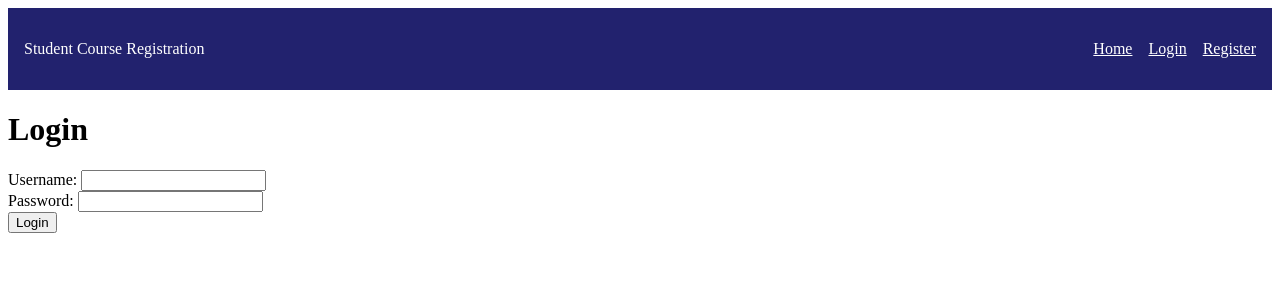
After one commit to siraw21/Student-Course-Registration, a Flask app: page /login in a window 1280 px wide. The commit adds this page. Shown: the top 300 px of the page. Run offline with Flask 3, Linux system fonts and the light colour scheme.

Commit message:
Add session based auth

```diff
--- a/app.py
+++ b/app.py
@@ -1,13 +1,16 @@
-from flask import Flask, render_template, request, redirect, url_for, jsonify
+from flask import Flask, render_template, request, redirect, url_for, session
 from flask_sqlalchemy import SQLAlchemy
 from flask_migrate import Migrate
 from sqlalchemy.sql import func
+from werkzeug.security import generate_password_hash, check_password_hash
 
 # Create Flask Instance
 app = Flask(__name__)
 
 # Connection String
 app.config['SQLALCHEMY_DATABASE_URI'] = 'mysql+mysqlconnector://root:root@localhost/course_registration_db'
+app.config['SQLALCHEMY_TRACK_MODIFICATIONS'] = False
+app.secret_key = 'first_secret_key'
 
 # Create SQLALchemy instance
 db = SQLAlchemy(app)
@@ -18,10 +21,17 @@ migrate = Migrate(app, db)
 # Create Models
 class User(db.Model):
      id = db.Column(db.Integer, primary_key=True)
-     name = db.Column(db.String(100), nullable=False)
-     role = db.Column(db.String(100), nullable=False)
+     username = db.Column(db.String(100), nullable=False)
+     role = db.Column(db.String(100), nullable=False, default="student")
+     password_hash = db.Column(db.String(255), nullable=False)
 
      created_At = db.Column(db.DateTime, server_default=func.now())
+
+     def set_password(self, password):
+        self.password_hash = generate_password_hash(password)
+
+     def check_password(self, password):
+        return check_password_hash(self.password_hash, password)
 
      def __repr__(self):
        return f"Name : {self.name}, Role: {self.role}"
@@ -63,13 +73,76 @@ class Enrollment(db.Model):
 def home():
   return render_template('index.html')
 
-@app.route("/student")
-def student():
-   return render_template('student_dashboard.html')
 
-@app.route("/admin")
-def admin():
-   return render_template('admin_dashboard.html')
+
+# Auth routes
+@app.route("/login", methods=["GET","POST"])
+def login():
+   if request.method == "GET":
+       return render_template('login.html')
+   elif request.method == "POST":
+      username = request.form.get('username')
+      password = request.form.get('password')
+
+      user = User.query.filter_by(username = username).first()
+
+      if user and user.check_password(password):
+            session['username'] = username
+            session['role'] = user.role
+            return redirect(url_for('dashboard'))
+      else:
+         return render_template('index.html', error = "sth wrong")
+
+@app.route("/register", methods=["GET","POST"])
+def register():
+   if request.method == "GET":
+      return render_template('register.html')
+   elif request.method == "POST":
+      username = request.form.get('username')
+      password = request.form.get('password')
+      role = "student"
+
+      user = User.query.filter_by(username = username).first()
+      if user and user.check_password(password):
+            return render_template("index.html", error = "User already exits")
+      else:
+
+          new_user = User(username = username)
+          new_user.set_password(password)
+
+          db.session.add(new_user)
+          db.session.commit()
+          session['username'] = username
+          session['role'] = role
+          return redirect(url_for('dashboard'))
+
+@app.route("/create_admin")
+def create_admin():
+    new_user = User(username = "admin", role = "admin")
+    new_user.set_password("admin123")
+
+    db.session.add(new_user)
+    db.session.commit()
+    session['username'] = "admin"
+    session['role'] = "admin"
+    return redirect(url_for('dashboard'))
+
+@app.route("/dashboard")
+def dashboard():
+    if "username" in session:
+         if session['role'] == "student":
+            return render_template('student_dashboard.html')
+         elif session['role'] == "admin":
+            return render_template('admin_dashboard.html')
+         else:
+            return render_template('index.html', error= "Invalid role")
+    else:
+        return render_template('index.html', error= "doesn't access")
+
+@app.route("/logout", methods=["GET"])
+def logout():
+    session.pop('username', None)
+    return redirect(url_for('home'))
 
 @app.route("/new_course", methods=['GET','POST'])
 def create_course():
@@ -113,36 +186,13 @@ def enroll_course():
       else:
          return "Error at enroll course"
 
-# @app.route("/enroll", methods=["POST"])
-# def enroll():
-
-#    course_id = request.form.get('course_id')
-#    student_id = 1;
-
-#    enrollment = Enrollment(course_id = course_id, student_id = student_id)
-#    db.session.add(enrollment)
-#    db.session.commit()
-
-#    return redirect(url_for('student'))
 
 @app.route("/list_enrollments",)
 def list_enrolled_students():
       enrollments = Enrollment.query.all()
 
-      # result = []
-      # if enrollments:
-      #    for enrollment in enrollments:
-      #       result.append({
-      #          'id': enrollment.id,
-      #          'course_id': enrollment.course_id,
-      #          'student_id': enrollment.student_id,
-      #          'createdAt': enrollment.created_At
-      #       })
-
       return render_template('list_enrollments.html', result=enrollments)
 
 # Run app
 if __name__ == "__main__":
-   #  with app.app_context():
-   #    db.create_all()
     app.run(debug=True)
--- a/templates/index.html
+++ b/templates/index.html
@@ -1,7 +1,7 @@
 {% extends 'base.html' %} {% block title %} <title>Home</title> {% endblock %}
 {% block content %}
 <div>
-  <a href="{{url_for('student')}}">Student</a> <br /><br />
-  <a href="{{url_for('admin')}}">Admin</a>
+  <h1>Welcome to Student course Registration</h1>
+  <h1>{{error}}</h1>
 </div>
 {% endblock %}
--- /dev/null
+++ b/templates/login.html
@@ -0,0 +1,13 @@
+{% extends 'base.html' %} {% block title %} <title>Login</title> {% endblock %}
+{% block content %}
+<div>
+  <h1>Login</h1>
+  <form action="{{url_for('login')}}" method="POST">
+    <label for="username">Username:</label>
+    <input type="text" name="username" id="username" required /><br />
+    <label for="password">Password:</label>
+    <input type="password" name="password" id="password" required /><br />
+    <button type="submit" class="btn btn-login">Login</button>
+  </form>
+</div>
+{% endblock %}
--- a/templates/navbar.html
+++ b/templates/navbar.html
@@ -21,8 +21,20 @@
       "
     >
       <li><a style="color: white" href="{{url_for('home')}}">Home</a></li>
-      <li><a style="color: white" href="#">About</a></li>
-      <li><a style="color: white" href="#">Contact</a></li>
+
+      {% if session.get('username') %}
+      <li>
+        <a style="color: white" href="{{url_for('dashboard')}}">Dashboard</a>
+      </li>
+      <li>
+        <a style="color: white" href="{{url_for('logout')}}">Logout</a>
+      </li>
+      {% else %}
+      <li><a style="color: white" href="{{url_for('login')}}">Login</a></li>
+      <li>
+        <a style="color: white" href="{{url_for('register')}}">Register</a>
+      </li>
+      {% endif %}
     </ul>
   </nav>
 </div>
```
Also changed, not shown: migrations/versions/643ddb7b5227_update_password_hash_column_size.py (added, +38 -0 lines), migrations/versions/a0ec44f05377_add_hashing_password_to_user_model.py (added, +32 -0 lines), migrations/versions/a25c6f86e69e_update_name_into_username.py (added, +34 -0 lines), templates/register.html (added, +13 -0 lines).
